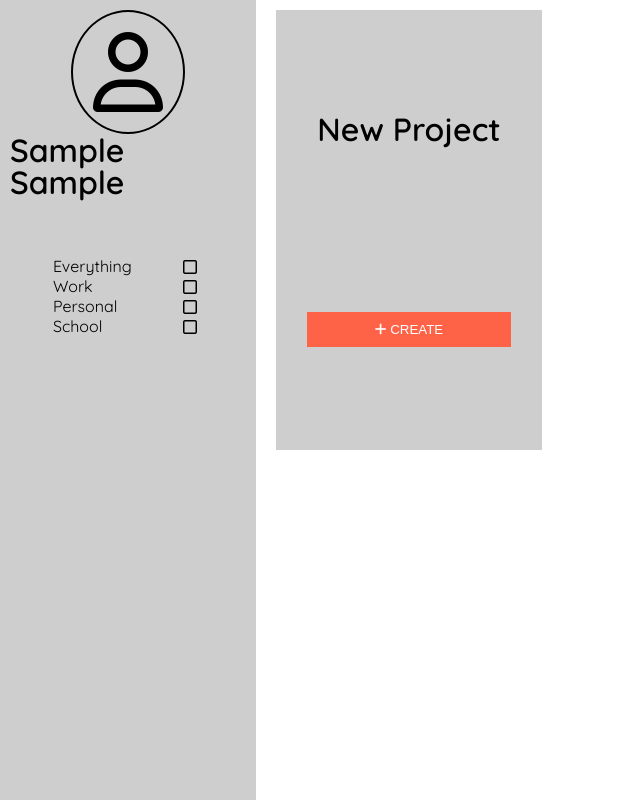
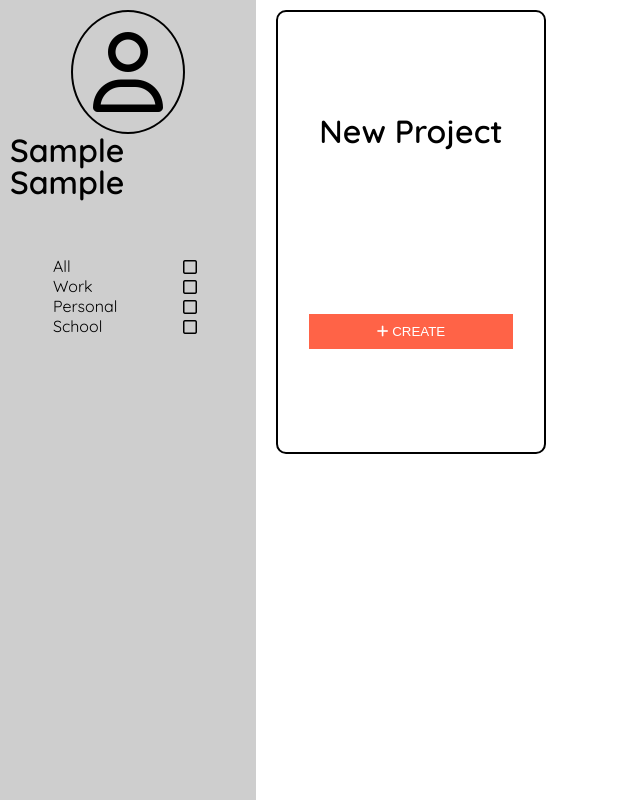
Before and after one commit to dogukanarslan/todo, a React (Create React App) app: page / in a window 1280 px wide. Both pictures are taken after typing "Sample", "Sample" into the empty fields and a click on the button "Login". Shown: the whole page, without its empty margins (0-640 px from the left). Built offline with nearby package versions, Linux system fonts and the light colour scheme.

Commit message:
Unselect filter when adding new item

```diff
--- a/src/App.scss
+++ b/src/App.scss
@@ -76,7 +76,8 @@ body {
     flex-wrap: wrap;
     .card {
       position: relative;
-      background-color: #cecece;
+      border: 2px solid #000;
+      border-radius: 10px;
       margin: 10px 20px;
       padding: 20px 5px;
       flex-basis: 25%;
@@ -100,10 +101,14 @@ body {
       }
       &-todos {
         &-todo {
-          font-size: 32px;
+          font-size: 16px;
           padding: 10px 20px;
           display: flex;
           justify-content: space-between;
+          &-completed {
+            text-decoration: line-through;
+            opacity: .6;
+          }
           &-buttons {
             button {
               margin-left: 10px;
--- a/src/components/Categories.js
+++ b/src/components/Categories.js
@@ -2,7 +2,6 @@ import { categories } from "../constants";
 import Category from "./Category";
 
 const Categories = ({ cards, setFilteredCards }) => {
-
   return (
     <ul className="sidebar-categories">
       {categories.map((category) => {
--- a/src/components/Category.js
+++ b/src/components/Category.js
@@ -1,6 +1,6 @@
 const Category = ({ category, cards, setFilteredCards }) => {
   const filterCategories = () => {
-    if ("Everything" === category.type) {
+    if ("All" === category.type) {
       setFilteredCards(cards);
     } else {
       setFilteredCards(
--- a/src/components/Home.js
+++ b/src/components/Home.js
@@ -23,12 +23,14 @@ const Home = () => {
 
   return (
     <div class="app">
-      <Sidebar
-        user={user}
+      <Sidebar user={user} cards={cards} setFilteredCards={setFilteredCards} />
+      <Main
+        className="main"
+        filteredCards={filteredCards}
         cards={cards}
         setFilteredCards={setFilteredCards}
+        setCards={setCards}
       />
-      <Main className="main" cards={filteredCards} setCards={setCards} />
     </div>
   );
 };
--- a/src/components/Main.js
+++ b/src/components/Main.js
@@ -1,15 +1,25 @@
 import Card from "./Card";
 import AddCard from "./AddCard";
 
-const Main = ({ cards, setCards }) => {
+const Main = ({ cards, setCards, filteredCards, setFilteredCards }) => {
   return (
     <div className="main">
-      {cards.map((card) => {
+      {filteredCards.map((card) => {
         return (
-          <Card key={card.id} card={card} cards={cards} setCards={setCards} />
+          <Card
+            key={card.id}
+            card={card}
+            cards={filteredCards}
+            setCards={setCards}
+          />
         );
       })}
-      <AddCard cards={cards} setCards={setCards} />
+      <AddCard
+        cards={cards}
+        setCards={setCards}
+        filteredCards={filteredCards}
+        setFilteredCards={setFilteredCards}
+      />
     </div>
   );
 };
--- a/src/components/Todo.js
+++ b/src/components/Todo.js
@@ -37,7 +37,7 @@ const Todo = ({ card, cards, setCards, todo }) => {
 
   return (
     <div className="card-todos-todo">
-      <li>{todo.text}</li>
+      <li className={todo.completed && "card-todos-todo-completed"}>{todo.text}</li>
       <div className="card-todos-todo-buttons">
         <button onClick={handleComplete}>
           <i
--- a/src/constants.js
+++ b/src/constants.js
@@ -1,5 +1,5 @@
 export const categories = [
-  { type: "Everything", id: Math.random() },
+  { type: "All", id: Math.random() },
   { type: "Work", id: Math.random() },
   { type: "Personal", id: Math.random() },
   { type: "School", id: Math.random() },
```
